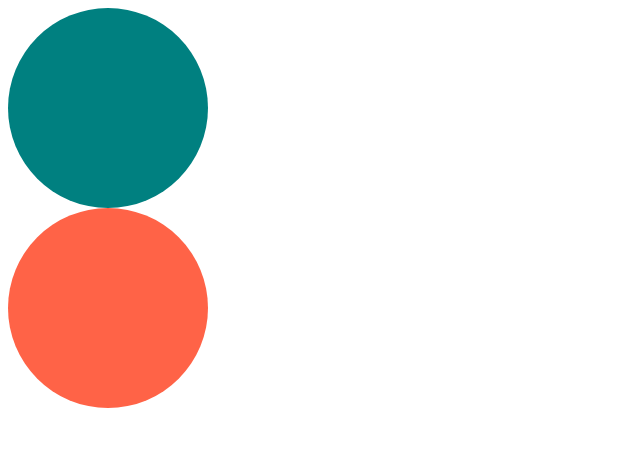
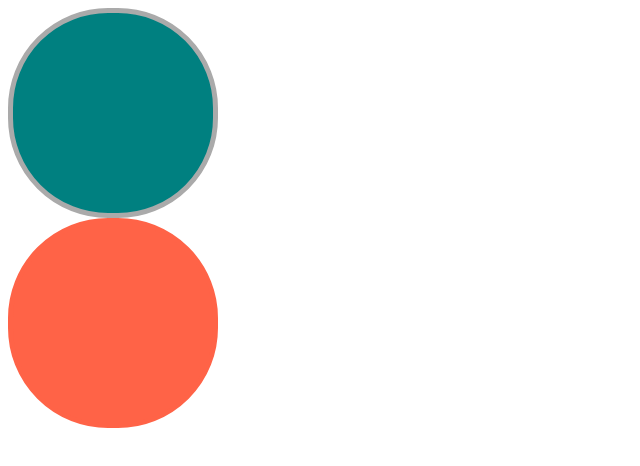
Before and after one commit to wjlee611/nomad-react-masterclass, a React (Create React App) app: page / in a window 1280 px wide. Shown: the top 466 px of the page, without its empty margins (0-640 px from the left). Built offline with nearby package versions, Linux system fonts and the light colour scheme.

Commit message:
optional props

```diff
--- a/src/App.tsx
+++ b/src/App.tsx
@@ -3,7 +3,7 @@
 function App() {
   return (
     <div>
-      <Circle bgColor="teal" />
+      <Circle bgColor="teal" borderColor="#aaa" />
       <Circle bgColor="tomato" />
     </div>
   );
--- a/src/Circle.tsx
+++ b/src/Circle.tsx
@@ -1,7 +1,9 @@
 import styled from "styled-components";
 
 interface ContainerProps {
+  //Required
   bgColor: string;
+  borderColor: string;
 }
 
 const Container = styled.div<ContainerProps>`
@@ -9,14 +11,18 @@
   height: 200px;
   background-color: ${(props) => props.bgColor};
   border-radius: 100px;
+  border: 5px solid ${(props) => props.borderColor};
 `;
 
 interface CircleProps {
+  //Required
   bgColor: string;
+  //Optional
+  borderColor?: string;
 }
 
-function Circle({ bgColor }: CircleProps) {
-  return <Container bgColor={bgColor} />;
+function Circle({ bgColor, borderColor }: CircleProps) {
+  return <Container bgColor={bgColor} borderColor={borderColor ?? bgColor} />;
 }
 
 export default Circle;
```
